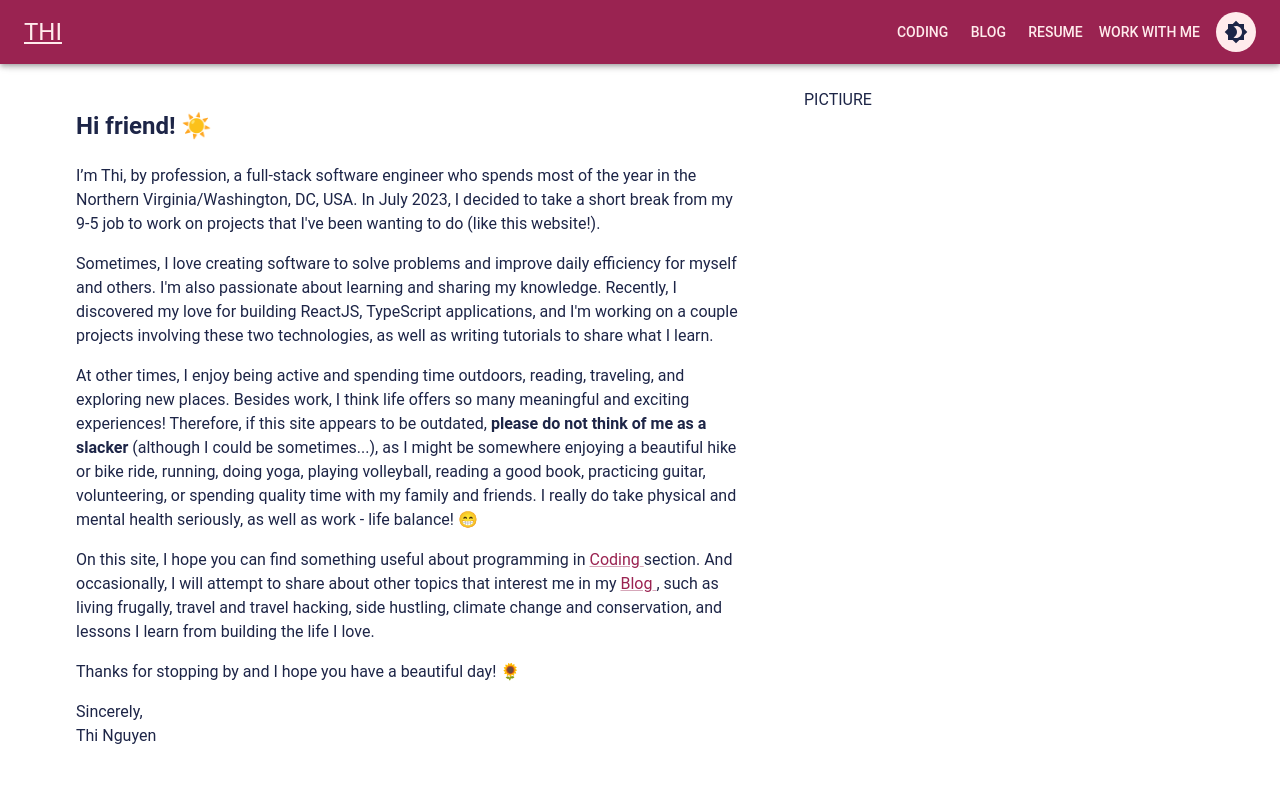
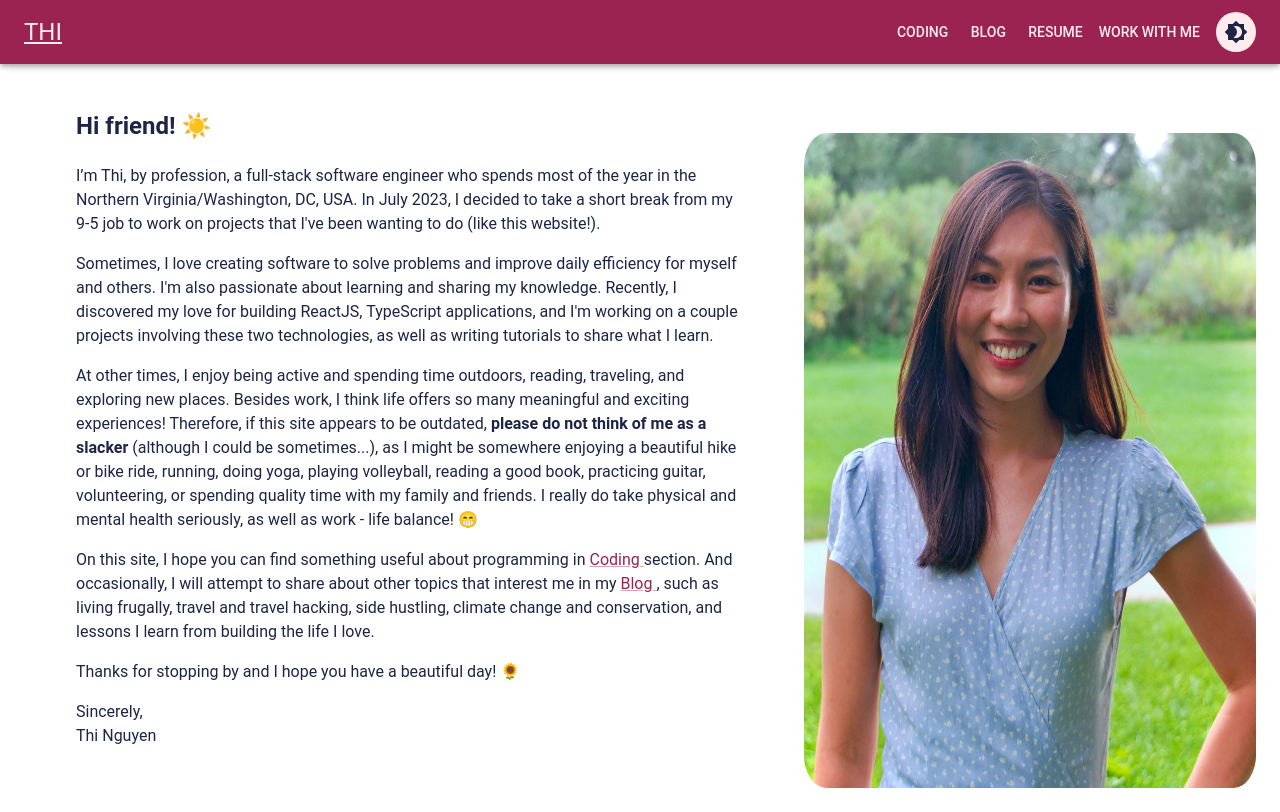
Before and after one commit to justthinguyen/justthinguyen.github.io, a React (Create React App) app: page / in a window 1280 px wide. Built offline with nearby package versions, Linux system fonts and the light colour scheme.

Commit message:
Add profile pic in home page

```diff
--- a/src/pages/Home.tsx
+++ b/src/pages/Home.tsx
@@ -9,8 +9,20 @@ export default function Home() {
             <Grid item xs={12} md={7} lg={7} sx={{ p: 5 }}>
                 <Intro />
             </Grid>
-            <Grid item xs={12} md={4.5} lg={4.5}>
-                <Box>PICTIURE</Box>
+            <Grid container item xs={12} md={4.5} lg={4.5}>
+                <Box
+                    className="Thi-profile-pic"
+                    component="img"
+                    sx={{
+                        maxHeight: { xs: '90%', md: '100%' },
+                        maxWidth: { xs: '90%', md: '100%' },
+                        marginTop: { xs: '0', md: '5%', lg: '10%' },
+                        borderRadius: '5%'
+                    }}
+                    alt="ThiNguyen-profile-pic"
+                    src="img/ThiNguyen-08-2023.jpeg"
+                >
+                </Box>
 
             </Grid>
 
```
Also changed, not shown: public/img/ThiNguyen-08-2023.jpeg (added).
